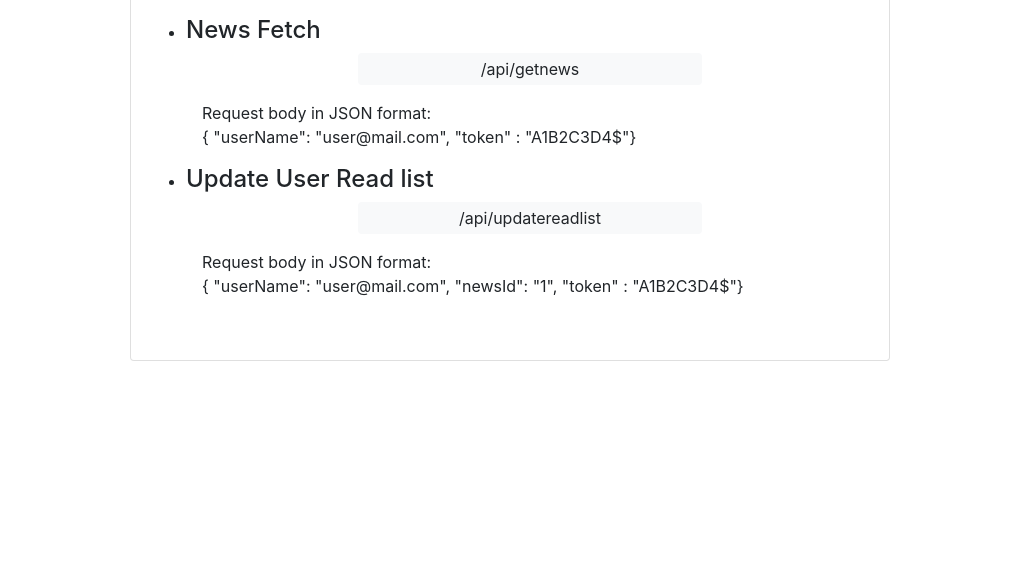
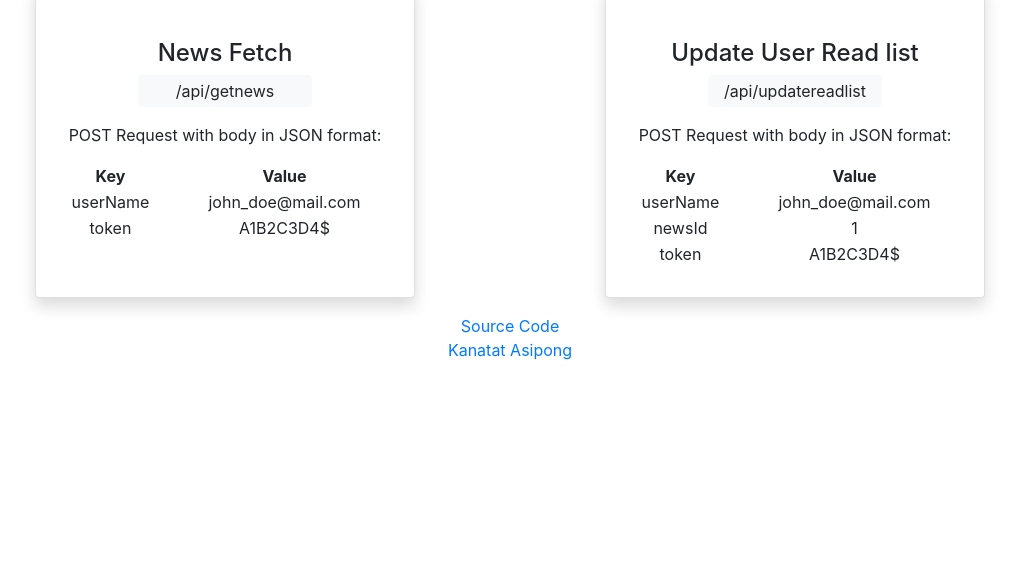
Before and after one commit to baht2baht/ap-backend-test, a plain HTML site: page views/index.html in a window 1280 px wide. Shown: the part 227-800 px from the top of the page, without its empty margins (130-1149 px from the left). Drawn offline with nearby package versions, Linux system fonts and the light colour scheme.

Commit message:
Updated index.html

```diff
--- a/views/css/styles.css
+++ b/views/css/styles.css
@@ -8,3 +8,17 @@
     padding-top: 30px;
     padding-bottom: 30px;
 }
+
+a {
+    text-decoration: none;
+}
+
+.main-content {
+    animation-name: fadeIn;
+    animation-duration: 2s;
+}
+
+@keyframes fadeIn {
+    from {opacity: 0;}
+    to {opacity: 1;}
+}
--- a/views/index.html
+++ b/views/index.html
@@ -5,45 +5,76 @@
     <title>AP Backend API</title>
     <meta charset="utf-8">
     <meta name="viewport" content="width=device-width, initial-scale=1">
-    <link rel="stylesheet" href="https://stackpath.bootstrapcdn.com/bootstrap/4.1.3/css/bootstrap.min.css" integrity="sha384-MCw98/SFnGE8fJT3GXwEOngsV7Zt27NXFoaoApmYm81iuXoPkFOJwJ8ERdknLPMO" crossorigin="anonymous">
+    <link rel="stylesheet" href="https://stackpath.bootstrapcdn.com/bootstrap/4.1.3/css/bootstrap.min.css"
+        integrity="sha384-MCw98/SFnGE8fJT3GXwEOngsV7Zt27NXFoaoApmYm81iuXoPkFOJwJ8ERdknLPMO" crossorigin="anonymous">
     <link href="./css/styles.css" rel="stylesheet">
     <link href="https://fonts.googleapis.com/css?family=Merriweather:400,700" rel="stylesheet" type="text/css">
 </head>
 
 <body>
     <div class="main d-flex justify-content-center align-items-center">
-        <!-- <div class="jumbotron"> -->
-            <div class="container">
+        <div class="container main-content">
             <div class="row">
-                    <div class="main-card col-8 offset-2 card">
-                        <h1 class="text-center">AP Backend Test</h1>
-                        <!-- <p>News fetch and User</p> -->
+                <div class="col text-center">
+                    <h1>AP Backend Test</h1>
+                </div>
+            </div>
             <br>
-                        <!-- <p><a class="btn btn-primary btn-lg" href="/sharks" role="button">Get Shark Info</a></p> -->
-                        <ul>
-                            <li>
+            <div class="row justify-content-around">
+                <div class="main-card col-4 card shadow text-center">
+                    <br>
                     <h4>News Fetch</h4>
                     <p class="mx-auto p-1 bg-light text-center w-50 rounded">/api/getnews</p>
-                                <p class="ml-3">
-                                    Request body in JSON format: <br>
-                                    { "userName": "user@mail.com", "token" : "A1B2C3D4$"}
-                                </p>
-                            </li>
-                            <li><h4>Update User Read list</h4></li>
+                    <p>POST Request with body in JSON format: </p>
+                    <table>
+                        <tr>
+                            <th>Key</th>
+                            <th>Value</th>
+                        </tr>
+                        <tr>
+                            <td>userName</td>
+                            <td>john_doe@mail.com</td>
+                        </tr>
+                        <tr>
+                            <td>token</td>
+                            <td>A1B2C3D4$</td>
+                        </tr>
+                    </table>
+                </div>
+                <div class="main-card col-4 card shadow text-center">
+                    <br>
+                    <h4>Update User Read list</h4>
                     <p class="mx-auto p-1 bg-light text-center w-50 rounded">/api/updatereadlist</p>
-                                <p class="ml-3">
-                                    Request body in JSON format: <br>
-                                    { "userName": "user@mail.com", "newsId": "1", "token" : "A1B2C3D4$"}
-                                </p>
-                        </ul>
-                    </div>
-                    <!-- <div class="col text-center">
-                        <h2>Get News</h2>
-                        <p><a class="btn btn-primary btn-lg" href="/api/getnews?project=all" role="button">Get All News</a></p>
-                    </div> -->
+                    <p>POST Request with body in JSON format: </p>
+                    <table>
+                        <tr>
+                            <th>Key</th>
+                            <th>Value</th>
+                        </tr>
+                        <tr>
+                            <td>userName</td>
+                            <td>john_doe@mail.com</td>
+                        </tr>
+                        <tr>
+                            <td>newsId</td>
+                            <td>1</td>
+                        </tr>
+                        <tr>
+                            <td>token</td>
+                            <td>A1B2C3D4$</td>
+                        </tr>
+                    </table>
                 </div>
             </div>
-        <!-- </div> -->
+            <div class="row mt-3">
+                <div class="col text-center">
+                    <a href="https://github.com/baht2baht/ap-backend-test/">Source Code</a>
+                    <br>
+                    <a href="http://www.kanatat.com/">Kanatat Asipong</a>
+                </div>
+            </div>
+        </div>
     </div>
 </body>
+
 </html>
```
Lines whose indentation alone changed are shown as unchanged.
